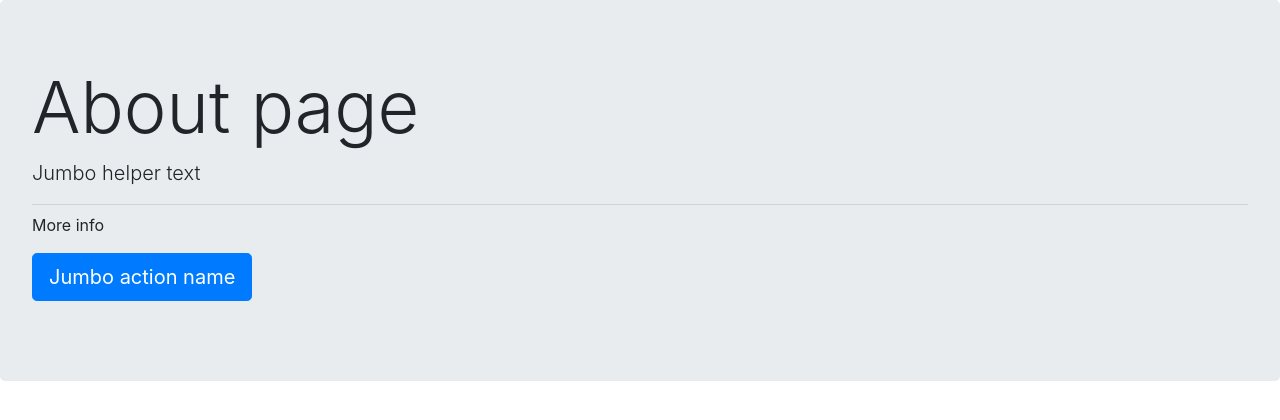
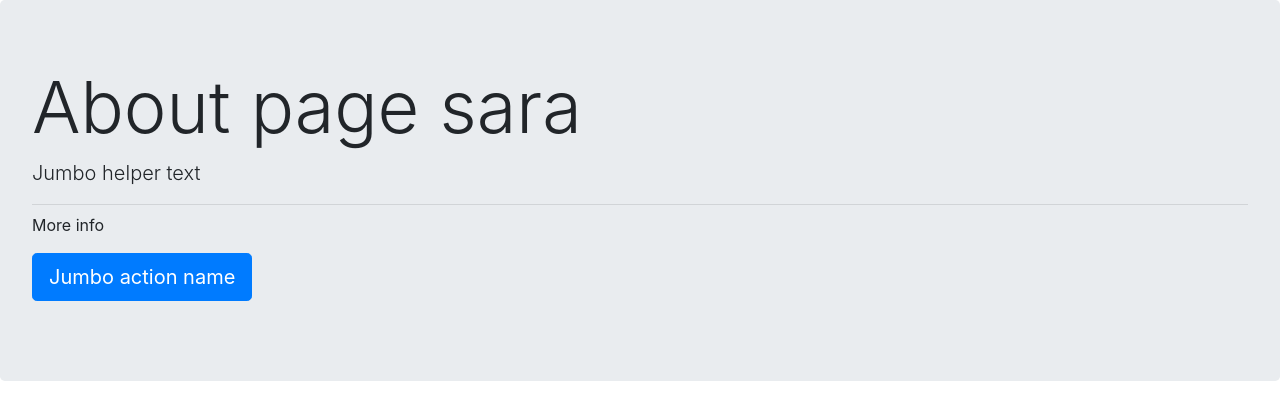
Before and after one commit to saracha-06422/finaldjango, a Django app: page /about in a window 1280 px wide. Shown: the part 56-476 px from the top of the page. Run offline with Django 3.2, Linux system fonts and the light colour scheme; some libraries are stand-ins or nearby versions.

Commit message:
make it better

```diff
--- a/templates/frontend/about.html
+++ b/templates/frontend/about.html
@@ -2,7 +2,7 @@
 {% block title %} About {% endblock %}
 {% block content %}
 <div class="jumbotron">
-    <h1 class="display-3">About page</h1>
+    <h1 class="display-3">About page sara</h1>
     <p class="lead">Jumbo helper text</p>
     <hr class="my-2">
     <p>More info</p>
```
